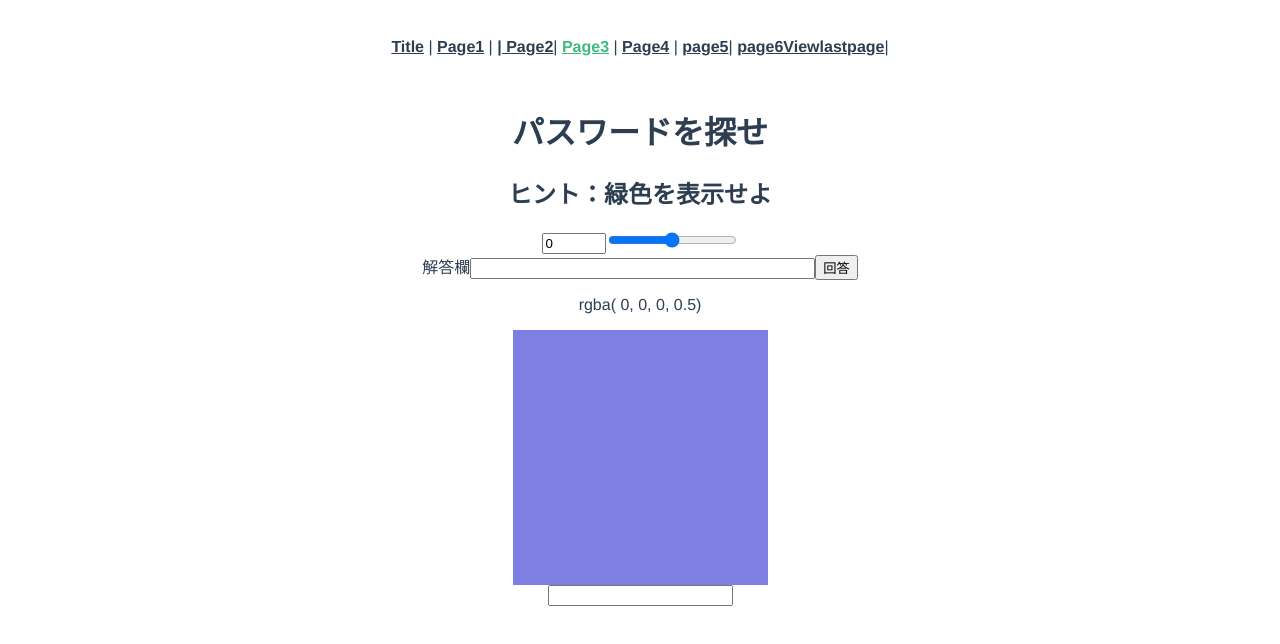
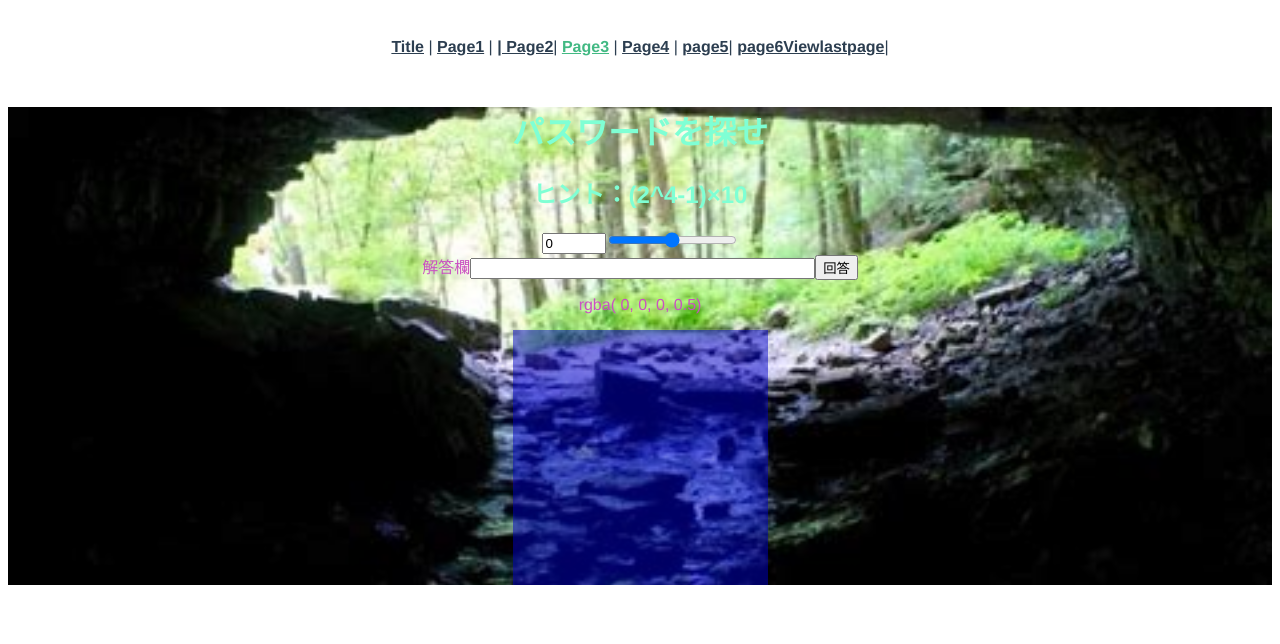
Before and after one commit to webex16-team-10/team10-original-app, a Vue app: page /Page3View in a window 1280 px wide. Shown: the top 644 px of the page. Built offline with nearby package versions, Linux system fonts and the light colour scheme.

Commit message:
Page3css作成完了

```diff
--- a/src/views/page3View.vue
+++ b/src/views/page3View.vue
@@ -1,11 +1,12 @@
 <template>
+  <div class="allcontainer">
     <title>Question2</title>
-  <h1>パスワードを探せ</h1>
-  <h2>ヒント：緑色を表示せよ</h2>
+    <h1 class="text1">パスワードを探せ</h1>
+    <h2 class="text2">ヒント：(2^4-1)×10</h2>
     <section>
       <input
         type="number"
-      placeholder="色の名前を入れると?"
+        placeholder="数字を入力"
         min="0"
         max="255"
         v-model="green"
@@ -13,15 +14,17 @@
       <input type="range" min="0" max="1" step="0.1" v-model="alpha" />
     </section>
     <section id="page3">
-    <label>解答欄<input type="text" size="40" /></label>
+      <label class="text3">解答欄<input type="text" size="40" /></label>
       <button v-on:click="next">回答</button>
       <div v-if="answer === 'mousemove'">
-      <h3>正解!</h3>
+        <h3 class="text4">正解!</h3>
         <button v-on:click="Page3commentaryView">次へ</button>
       </div>
     </section>
     <div class="app">
-    <p>rgba( {{ red }}, {{ green }}, {{ blue }}, {{ alpha }})</p>
+      <p class="text5">
+        rgba( {{ red }}, {{ green }}, {{ blue }}, {{ alpha }})
+      </p>
       <div
         class="palette"
         v-on:mousemove="changeColor"
@@ -39,7 +42,7 @@
 
       <div class="colors-container">
         <div class="mini-palette"></div>
-      <input v-model.number="age" type="number" id="name" />
+      </div>
     </div>
   </div>
 </template>
@@ -103,6 +106,27 @@ export default {
 }
 </script>
 <style>
+.allcontainer {
+  background-image: url(@/assets/page3image-2-1.jpg);
+  background-position: center center;
+  background-repeat: no-repeat;
+  background-size: cover;
+}
+.text1 {
+  color: aquamarine;
+}
+.text2 {
+  color: aquamarine;
+}
+.text3 {
+  color: rgb(202, 81, 194);
+}
+.text4 {
+  color: aquamarine;
+}
+.text5 {
+  color: rgb(202, 81, 194);
+}
 .app {
   display: flex;
   width: 100%;
--- a/src/views/page3commentaryView.vue
+++ b/src/views/page3commentaryView.vue
@@ -1,8 +1,12 @@
 <template>
-  <title>ページ3 解説</title>
-  <h1>mousemoveについて</h1>
-  <h2>ページ上でマウスを動かすと、 mousemove イベントが行われます。</h2>
-  <button v-on:click="page4">次へ</button>
+  <div class="allcontainer">
+    <title>ページ3 解説</title>
+    <h1 class="text1">mousemoveについて</h1>
+    <h2 class="text2">
+      ページ上でマウスを動かすと、 mousemove イベントが行われます。
+    </h2>
+    <button v-on:click="page4">次へ</button>
+  </div>
 </template>
 <script>
 export default {
@@ -13,3 +17,19 @@ export default {
   },
 }
 </script>
+<style>
+.allcontainer {
+  background-image: url(@/assets/page3image-2-1.jpg);
+  background-position: center center;
+  background-repeat: no-repeat;
+  background-size: cover;
+  width: 968px;
+  height: 500px;
+}
+.text1 {
+  color: aquamarine;
+}
+.text2 {
+  color: aquamarine;
+}
+</style>
--- a/src/views/page5View.vue
+++ b/src/views/page5View.vue
@@ -1,9 +1,10 @@
 <template>
+  <div class="maincontainer">
     <title>Question4</title>
-  <h1>以下のボタンを使って、 255を表示せよ</h1>
-  <h2>*数字を出せたら、それをクリックしてね</h2>
+    <h1 class="text1">以下のボタンを使って、 255を表示せよ</h1>
+    <h2 class="text2">*指定した数字が出たら次に進めるよ</h2>
     <div id="count">
-    <span v-if="answer">
+      <span class="text3" v-if="answer">
         <h2>正解!</h2>
         <button v-on:click="Page5commentaryView">次へ</button> </span
       >{{ num }}
@@ -12,6 +13,7 @@
     <button v-on:click="multipliedbutton">×2</button>
     <button v-on:click="minusbutton">-3</button>
     <button v-on:click="resetbutton">リセット</button>
+  </div>
 </template>
 <script>
 export default {
@@ -54,3 +56,25 @@ export default {
   },
 }
 </script>
+<style>
+.maincontainer {
+  background-image: url(@/assets/page5image\(kari\).jpg);
+  background-position: center center;
+  background-repeat: no-repeat;
+  background-size: cover;
+  width: 1200px;
+  height: 700px;
+}
+.text1 {
+  color: aquamarine;
+}
+.text2 {
+  color: aquamarine;
+}
+.text3 {
+  color: aquamarine;
+}
+.num {
+  color: aquamarine;
+}
+</style>
--- a/src/views/page5commentaryView.vue
+++ b/src/views/page5commentaryView.vue
@@ -1,13 +1,15 @@
 <template>
+  <div class="maincontainer">
     <title>ページ5 解説</title>
-  <h1>演算子について</h1>
-  <h2>
+    <h1 class="text1">演算子について</h1>
+    <h2 class="text2">
       演算子は、足し算や引き算などのさまざまな処理（演算）を行うためのプログラミングの記号です。
     </h2>
-  <h3>
+    <h3 class="text3">
       +は足し算を、-は引き算を、*はかけ算を、/は割り算をするための演算子として機能します。
     </h3>
     <button v-on:click="page6">次へ</button>
+  </div>
 </template>
 <script>
 export default {
@@ -18,3 +20,22 @@ export default {
   },
 }
 </script>
+<style>
+.maincontainer {
+  background-image: url(@/assets/page5image\(kari\).jpg);
+  background-position: center center;
+  background-repeat: no-repeat;
+  background-size: cover;
+  width: 968px;
+  height: 500px;
+}
+.text1 {
+  color: aquamarine;
+}
+.text2 {
+  color: aquamarine;
+}
+.text3 {
+  color: aquamarine;
+}
+</style>
--- a/src/views/page6View.vue
+++ b/src/views/page6View.vue
@@ -137,7 +137,7 @@ export default {
 </script>
 <style scoped>
 .allcontainer {
-  background-image: url(@/assets/page5image\(kari\).jpg);
+  background-image: url(@/assets/page6image.jpg);
   background-position: center center;
   background-repeat: no-repeat;
   background-size: cover;
--- a/src/views/page6commentaryView.vue
+++ b/src/views/page6commentaryView.vue
@@ -1,4 +1,5 @@
 <template>
+  <div class="allcontainer">
     <title>ページ6 解説</title>
     <h1>拡張機能について</h1>
     <h2>
@@ -8,6 +9,7 @@
       今回はVue.Draggableという拡張機能を使用し、<br />Draggable要素を追加することでドラッグアンドドロップの機能を実装している。
     </h3>
     <button v-on:click="LastPageView">次へ</button>
+  </div>
 </template>
 <script>
 export default {
@@ -18,3 +20,13 @@ export default {
   },
 }
 </script>
+<style>
+.allcontainer {
+  background-image: url(@/assets/page6image.jpg);
+  background-position: center center;
+  background-repeat: no-repeat;
+  background-size: cover;
+  height: 700px;
+  width: 900px;
+}
+</style>
```
Also changed, not shown: src/assets/page3image-2-1.jpg (added), src/assets/page6image.jpg (added). Lines whose indentation alone changed are shown as unchanged.
